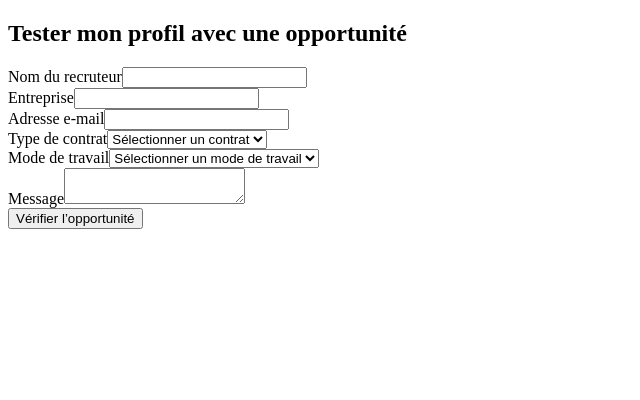
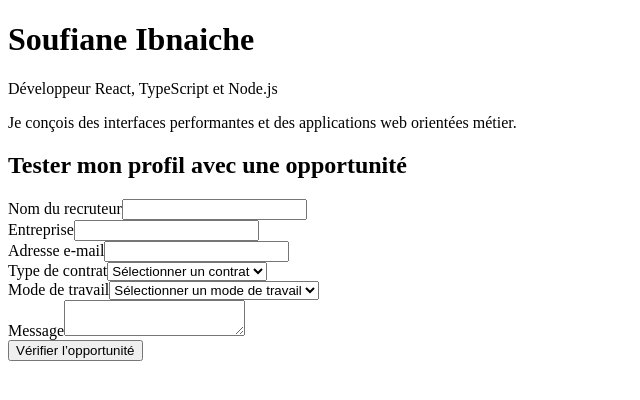
Before and after one commit to SniOpy/portfolio-ibna, a React (Vite) app: page / in a window 1280 px wide. Shown: the top 400 px of the page, without its empty margins (0-640 px from the left). Built offline with nearby package versions, Linux system fonts and the light colour scheme.

Commit message:
🚨 fix: preserve portfolio introduction

```diff
--- a/src/App.tsx
+++ b/src/App.tsx
@@ -1,7 +1,19 @@
 import RecruiterForm from './components/form/RecruiterForm';
 
 function App() {
-  return <RecruiterForm />;
+  return (
+    <>
+      <header>
+        <h1>Soufiane Ibnaiche</h1>
+        <p>Développeur React, TypeScript et Node.js</p>
+        <p>Je conçois des interfaces performantes et des applications web orientées métier.</p>
+      </header>
+
+      <main>
+        <RecruiterForm />
+      </main>
+    </>
+  );
 }
 
 export default App;
```
